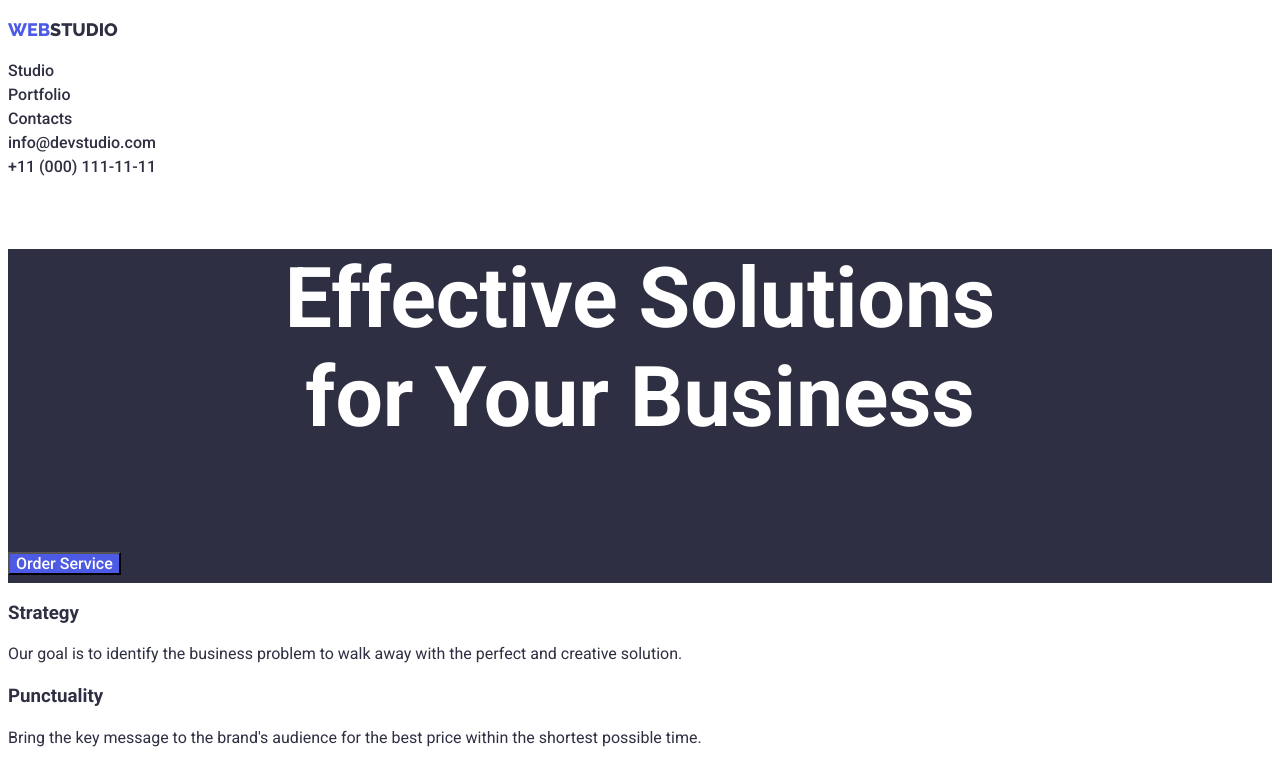
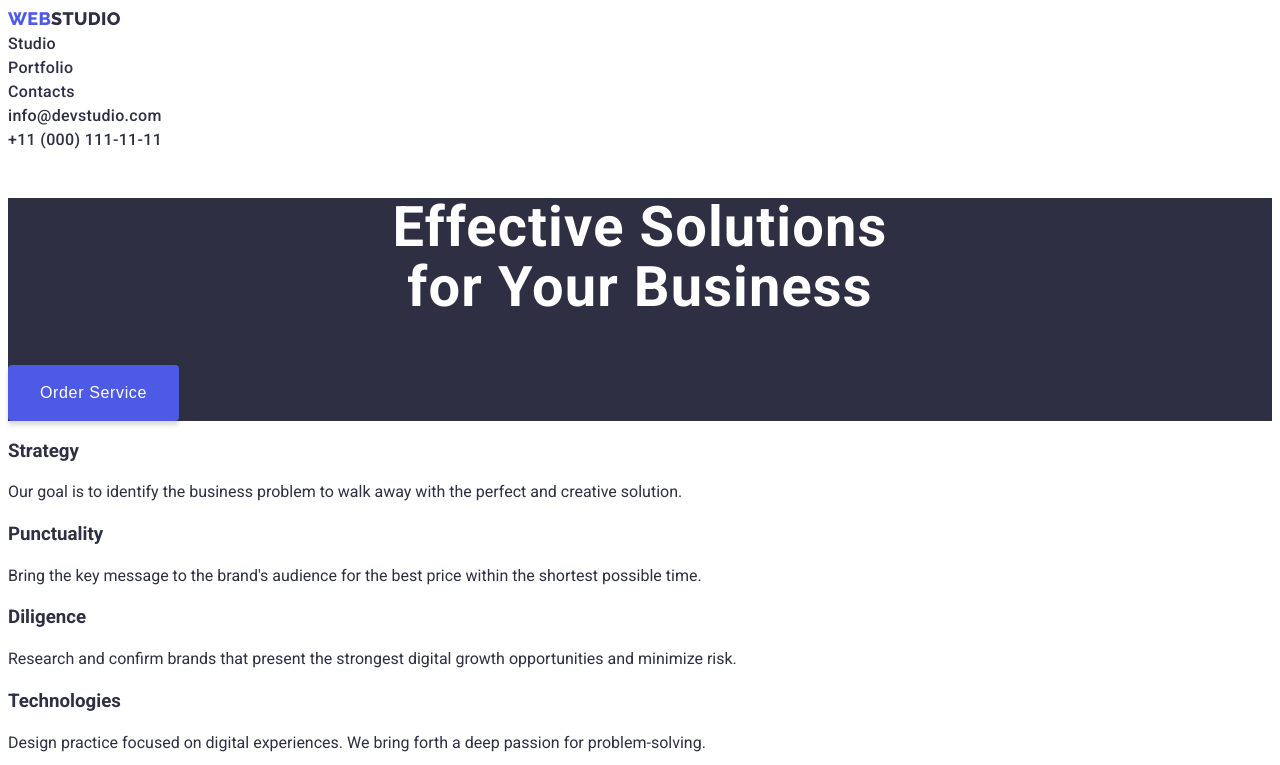
Before and after one commit to nathanvalones/goit-markup-hw-02, a plain HTML site: page index.html in a window 1280 px wide. Shown: the top 765 px of the page. Drawn offline with Linux system fonts and the light colour scheme.

Commit message:
updated commit

```diff
--- a/css/styles.css
+++ b/css/styles.css
@@ -16,85 +16,96 @@ p {
     line-height: 150%
 }
 
-.logo {
+.link {
     text-decoration: none;
     color: var(--NAVY-BLUE);
-    text-transform: uppercase;
-    font-family: Raleway;
-    font-size: 18px;
-    font-style: normal;
-    font-weight: 800;
-    line-height: 116.667%;
+    font-family: Roboto;
+    font-size: 16px;
+    font-weight: 500;
+    line-height: 150%;
+    letter-spacing: 0.32px;
 }
 
-.logo span {
+.logo-web {
     color: var(--IRIS);
     font-family: Raleway;
     font-size: 18px;
-    font-style: normal;
     font-weight: 800;
     line-height: 116.667%;
+    text-decoration: none;
+    text-transform: uppercase;
 }
 
-.menu a {
-    text-decoration: none;
-    font-family: Roboto;
-    font-size: 16px;
-    font-style: normal;
-    font-weight: 500;
-    color: var(--NAVY-BLUE);
-    line-height: 150%;
-    padding: 0;
-    margin: 0;
-}
-
-.menu a:hover {
+.list a:hover {
     color:var(--IRIS);
 }
 
-ul {
+.list {
     list-style-type: none;
     padding-left: 0;
     margin: 0;
 }
 
-.hero {
+.hero-text {
+    text-align: center;
+    font-size: 56px;
+    font-weight: 700;
+    line-height: 107.143%;
+    letter-spacing: 1.12px;
     background-color: var(--NAVY-BLUE);
     color: var(--WHITE);
-    font-family: Roboto;
-    font-size: 56px;
-    font-style: normal;
-    font-weight: 700;
 }
 
-.hero h1{
-    text-align: center;
+.hero-btn {
+    background-color: var(--IRIS);
+    color: var(--WHITE);
+    font-size: 16px;
+    font-weight: 500;
+    line-height: 150%;
+    letter-spacing: 0.64px;
+    border-radius: 4px;
+    border: none;
+    padding: 16px 32px;
+    box-shadow: 0px 4px 4px 0px rgba(0, 0, 0, 0.15);
 }
 
-button {
-    background-color: var(--IRIS);
+.hero-btn:hover {
     color: var(--WHITE);
-    font-family: Roboto;
-    font-size: 16px;
-    font-style: normal;
-    font-weight: 500;
-    line-height: 107.143%;
+    cursor: pointer;
 }
 
 h2 {
     text-align: center;
-    font-family: Roboto;
     font-size: 36px;
-    font-style: normal;
     font-weight: 700;
     line-height: 111.111%;
 }
 
-footer {
+.bg-dark {
     color: var(--CLOUD);
     background-color: var(--NAVY-BLUE);
 }
 
-footer .logo a{
+footer a {
+    text-decoration: none;
+}
+
+.logo-studio-nav {
+    color: var(--NAVY-BLUE);
+    font-family: Raleway;
+    font-size: 18px;
+    font-weight: 800;
+    line-height: 116.667%;
+    text-decoration: none;
+    text-transform: uppercase;
+
+}
+
+.logo-studio-footer {
     color: var(--CLOUD);
+    font-size: 18px;
+    font-weight: 800;
+    line-height: 116.667%;
+    text-decoration: none;
+    text-transform: uppercase;
 }
--- a/index.html
+++ b/index.html
@@ -16,63 +16,63 @@
         <header>
             <!-- LOGO -->
             <nav>
-                <h3><a href="WEBSTUDIO" class="logo"><span>WEB</span>STUDIO</a></h3>
+                <a href="WEBSTUDIO" class="logo link"><span class="logo-web">WEB</span><span class="logo-studio-nav">STUDIO</span></a>
                 <!-- Menu Links -->
-                <ul class="menu">
+                <ul class="list">
                     <li>
-                        <a href="Studio" class="menu-studio">Studio</a>
+                        <a href="Studio" class="link">Studio</a>
                     </li>
 
                     <li>
-                        <a href="Portfolio" class="menu-portfolio">Portfolio</a>
+                        <a href="Portfolio" class="link">Portfolio</a>
                     </li>
 
                     <li>
-                        <a href="Contacts" class="menu-contacts">Contacts</a>
+                        <a href="Contacts" class="link">Contacts</a>
                     </li>
                 </ul>
             </nav>
             <!-- Contacts -->
-            <ul class="menu">
+            <ul class="list">
                 <li>
-                    <a href="mailto:info@devstudio.com" class="menu-mail">info@devstudio.com</a>
+                    <a href="mailto:info@devstudio.com" class="link">info@devstudio.com</a>
                 </li>
                 <li>
-                    <a href="tel:+11000111-11-11" class="menu-tel">+11 (000) 111-11-11</a>
+                    <a href="tel:+11000111-11-11" class="link">+11 (000) 111-11-11</a>
             </ul>
         </header>
 
         <!-- Main Content -->
         <main>
             <!-- Hero Section -->
-            <section class="hero">
-            <h1>Effective Solutions <br>for Your Business</h1>
-            <button type="button">Order Service</button>
+            <section class="hero bg-dark">
+            <h1 class="hero-text">Effective Solutions <br>for Your Business</h1>
+            <button type="button" class="hero-btn">Order Service</button>
             </section>
             <!-- Benefit Section -->
             <section class="benefits">
-                <ul>
+                <ul class="list">
                     <li>
                         <h3 class="benefits-strategy">Strategy</h3>
                         <p>Our goal is to identify the business problem to walk away with the perfect and creative solution.</p>
                     </li>
                 </ul>
 
-                <ul>
+                <ul class="list">
                     <li>
                         <h3 class="benefits-punctuality">Punctuality</h3>
                         <p>Bring the key message to the brand's audience for the best price within the shortest possible time.</p>
                     </li>
                 </ul>
 
-                <ul>
+                <ul class="list">
                     <li>
                         <h3 class="benefits-diligence">Diligence</h3>
                         <p>Research and confirm brands that present the strongest digital growth opportunities and minimize risk.</p>
                     </li>
                 </ul>
 
-                <ul>
+                <ul class="list">
                     <li>
                         <h3 class="benefits-technologies">Technologies</h3>
                         <p>Design practice focused on digital experiences. We bring forth a deep passion for problem-solving.</p>
@@ -83,19 +83,19 @@
             <!-- What We Do Section -->
             <section class="what">
                 <h2 class="what-do">What are we doing</h2>
-                <ul class="what-do-desktop">
+                <ul class="list">
                     <li>
                     <img src="images/Desktop.jpg" alt="Desktop" width="360"/>
                     </li>
                 </ul>
 
-                <ul class="what-do-mobilescreen">
+                <ul class="list">
                     <li>
                     <img src="images/MobileScreen.jpg" alt="Mobile Screen" width="360"/>
                     </li>
                 </ul>
 
-                <ul class="what-do-mobile">
+                <ul class="list">
                     <li>
                         <img src="images/Mobile.jpg" alt="Mobile device in front of Desktop" width="360"/>
                     </li>
@@ -105,7 +105,7 @@
             <!-- Team Members -->
             <section class="team">
                 <h2 class="team-our">Our Team</h2>
-                <ul class="team-mark">
+                <ul class="list">
                     <li>
                         <img src="images/Mark.jpg" alt="Smiling guy with beard in a Polo" width="264" />
                         <h3>Mark Guerrero</h3>
@@ -113,7 +113,7 @@
                     </li>
                 </ul>
 
-                <ul class="team-tom">
+                <ul class="list">
                     <li>
                         <img src="images/Tom.jpg" alt="Smiling guy in a Polo" width="264"/>
                         <h3>Tom Ford</h3>
@@ -121,7 +121,7 @@
                     </li>
                 </ul>
 
-                <ul class="team-camila">
+                <ul class="list">
                     <li>
                         <img src="images/Camila.jpg" alt="Girl in Pink Sweater" width="264"/>
                         <h3>Camila Garcia</h3>
@@ -129,7 +129,7 @@
                     </li>
                 </ul>
 
-                <ul class="team-daniel">
+                <ul class="list">
                     <li>
                         <img src="images/Daniel.jpg" alt="Smiling guy with beard in a Shirt" width="264"/>
                         <h3>Daniel Wilson</h3>
@@ -140,8 +140,8 @@
         </main>
 
         <!-- Foot -->
-        <footer>
-                <h3><a href="WEBSTUDIO" class="logo"><span>WEB</span>STUDIO</a></h3>
+        <footer class="bg-dark">
+                <a href="WEBSTUDIO" class="logo"><span class="logo-web">WEB</span><span class="logo-studio-footer">STUDIO</span></a>
                 <p>
                     Increase the flow of customers and <br>
                     sales for your business with digital <br>
```
